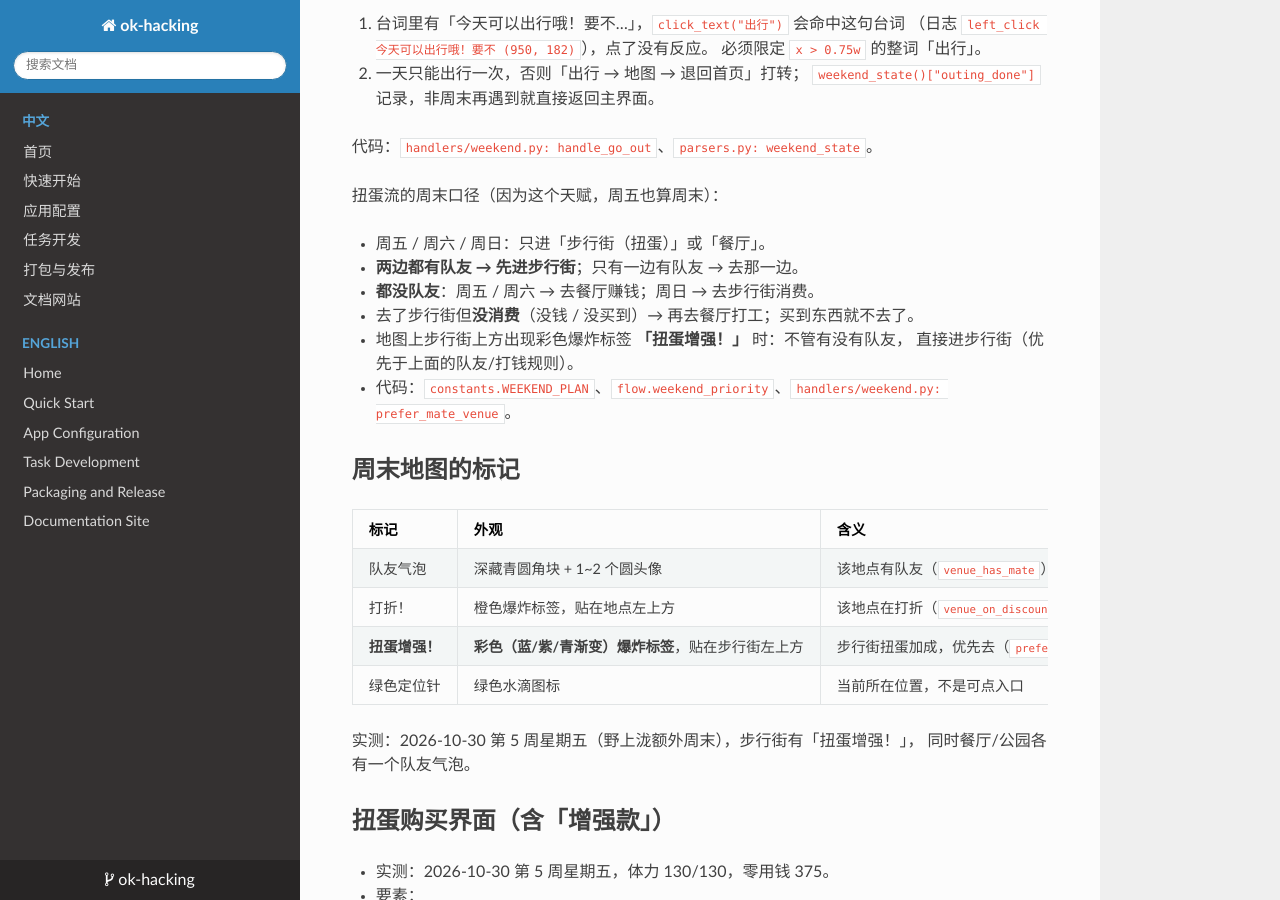
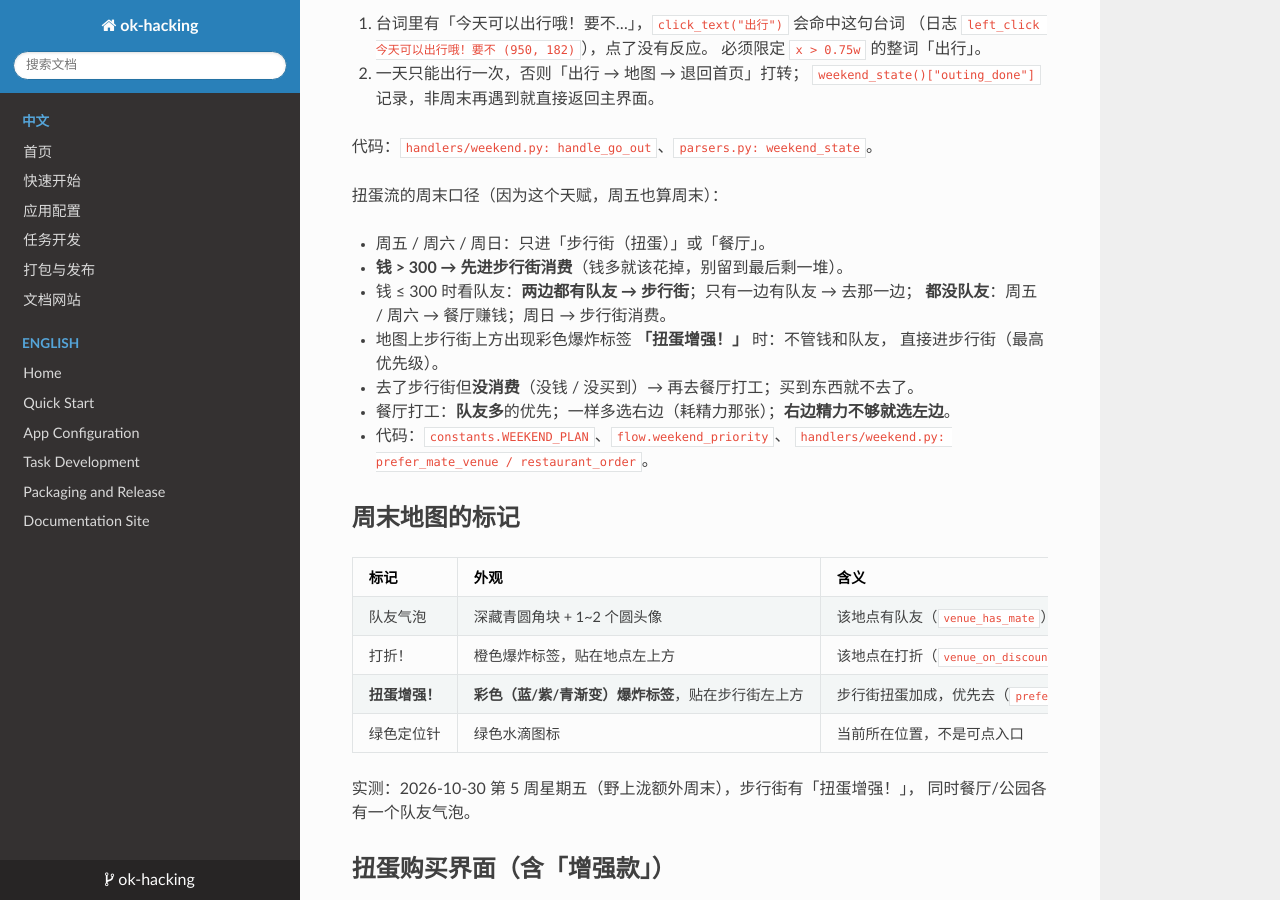
Before and after one commit to TieLaa/ok-hacking, an MkDocs documentation site: the page built from docs/UI_MAP.md, in a window 1280 px wide and 900 px high, scrolled down 929 px. Built offline with MkDocs 1.6.1, drawn with Linux system fonts in a browser that asks for light colours; nearby versions of some CDN libraries.

Commit message:
feat(weekend): 扭蛋流先看钱(>300 进步行街)再看队友；周四休息阈值 75

```diff
--- a/docs/UI_MAP.md
+++ b/docs/UI_MAP.md
@@ -39,12 +39,15 @@
 扭蛋流的周末口径（因为这个天赋，周五也算周末）：
 
 - 周五 / 周六 / 周日：只进「步行街（扭蛋）」或「餐厅」。
-- **两边都有队友 → 先进步行街**；只有一边有队友 → 去那一边。
-- **都没队友**：周五 / 周六 → 去餐厅赚钱；周日 → 去步行街消费。
+- **钱 > 300 → 先进步行街消费**（钱多就该花掉，别留到最后剩一堆）。
+- 钱 ≤ 300 时看队友：**两边都有队友 → 步行街**；只有一边有队友 → 去那一边；
+  **都没队友**：周五 / 周六 → 餐厅赚钱；周日 → 步行街消费。
+- 地图上步行街上方出现彩色爆炸标签 **「扭蛋增强！」** 时：不管钱和队友，
+  直接进步行街（最高优先级）。
 - 去了步行街但**没消费**（没钱 / 没买到）→ 再去餐厅打工；买到东西就不去了。
-- 地图上步行街上方出现彩色爆炸标签 **「扭蛋增强！」** 时：不管有没有队友，
-  直接进步行街（优先于上面的队友/打钱规则）。
-- 代码：`constants.WEEKEND_PLAN`、`flow.weekend_priority`、`handlers/weekend.py: prefer_mate_venue`。
+- 餐厅打工：**队友多**的优先；一样多选右边（耗精力那张）；**右边精力不够就选左边**。
+- 代码：`constants.WEEKEND_PLAN`、`flow.weekend_priority`、
+  `handlers/weekend.py: prefer_mate_venue / restaurant_order`。
 
 ## 周末地图的标记
 
```
Also changed, not shown: 3 other files.
